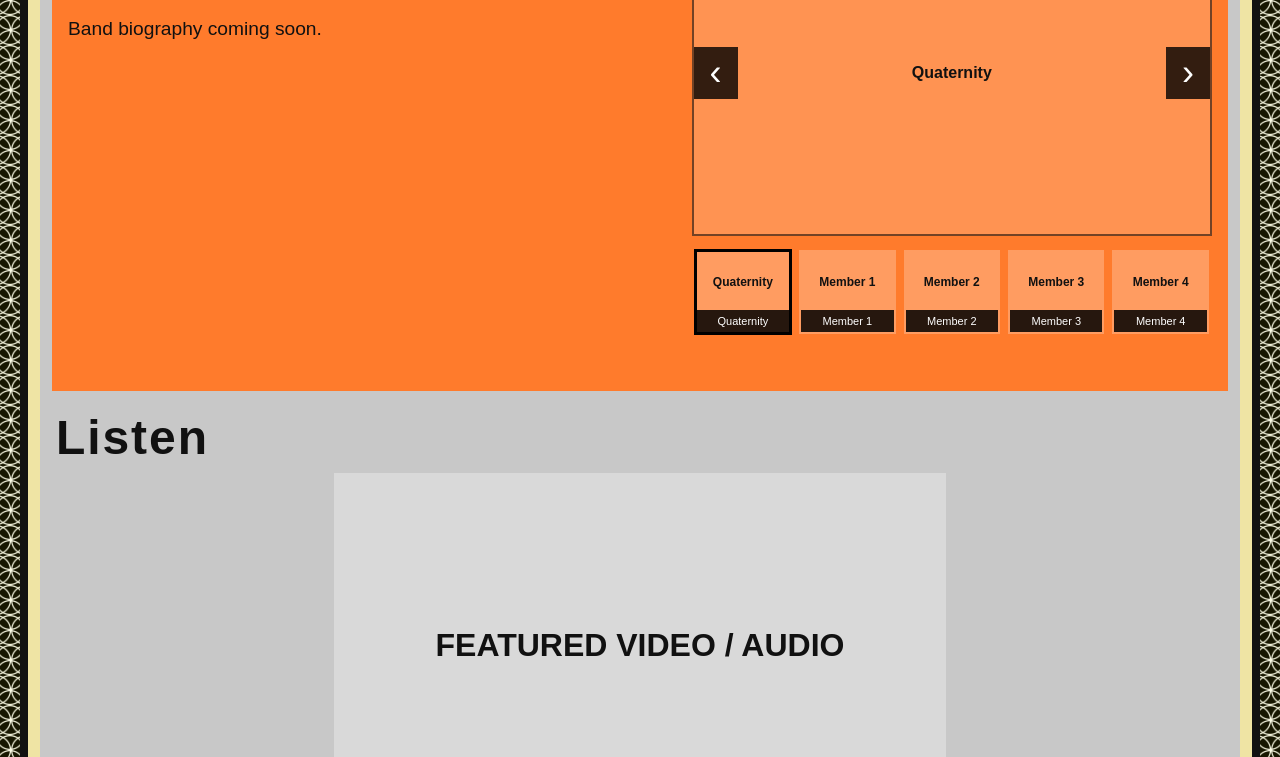
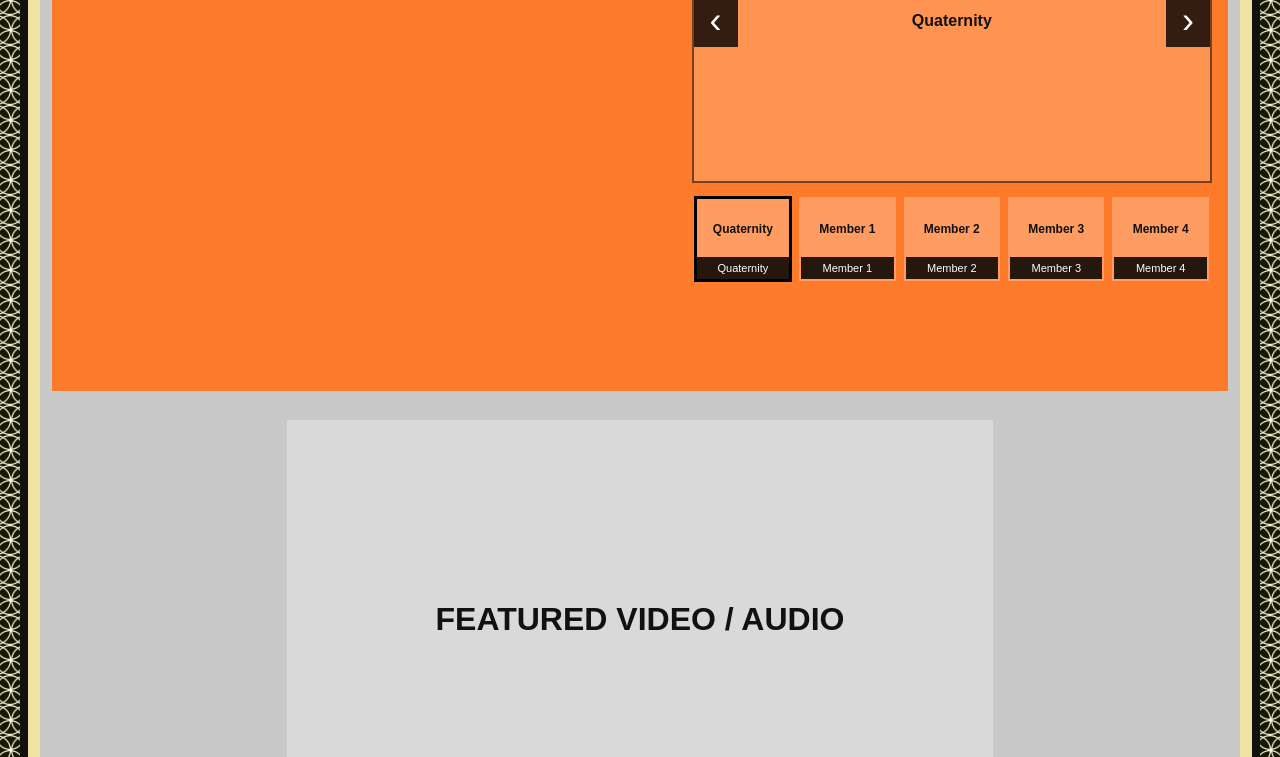
Before and after one commit to mrayover/Quaternityband.com, a website built with Vite: page index.html in a window 1280 px wide. Shown: the part 1545-2302 px from the top of the page. Built offline with nearby package versions, Linux system fonts and the light colour scheme.

Commit message:
remove section headings

```diff
--- a/src/main.js
+++ b/src/main.js
@@ -956,8 +956,6 @@ function setupSectionScrolling({
         '--section-screen-height', `${Math.max(1, window.innerHeight - catchTop)}px`
       )
       const sectionStyle = getComputedStyle(section)
-      section.style.setProperty('--section-heading-height', sectionStyle.paddingTop)
-      section.style.setProperty('--section-heading-inset', sectionStyle.paddingLeft)
       const contentHeight = Math.max(1,
         window.innerHeight - catchTop
         - Number.parseFloat(sectionStyle.paddingTop)
--- a/src/style.css
+++ b/src/style.css
@@ -1663,14 +1663,12 @@ button {
 
 .section-scroll-ready .content-section {
   --section-edge-space: 16px;
-  --section-title-size: clamp(1.6rem, 4vw, 3rem);
 
   height: var(--section-screen-height);
   min-height: 0;
   padding:
     calc(
       var(--ray-gap) + 1px
-      + var(--section-title-size) * 1.1
       + var(--section-edge-space)
     )
     var(--section-edge-space)
@@ -1708,7 +1706,6 @@ button {
   align-items: center;
 }
 
-.section-scroll-ready .section-listen .prototype-label,
 .section-scroll-ready .section-listen .media-tray {
   flex: none;
   width: 100%;
@@ -1798,27 +1795,11 @@ button {
 
 
 /* ============================================================
-   SECTION TITLES — INSIDE THE EXISTING TOP HEADING BANDS
-   ============================================================ */
-.section-scroll-ready .content-section > .section-heading {
-  position: absolute;
-  top: 0;
-  left: var(--section-heading-inset);
-  right: var(--section-heading-inset);
-  width: auto;
-  height: var(--section-heading-height);
-  margin: 0;
-  padding-top: calc(var(--ray-gap) + 1px);
-  display: flex;
-  align-items: center;
-  line-height: 1.1;
-}
-
-
-/* ============================================================
    ACCESSIBILITY
    ============================================================ */
 
+/* Keep section headings available to assistive technology without a visible band. */
+.content-section > .section-heading,
 .visually-hidden {
   position: absolute;
 
```
